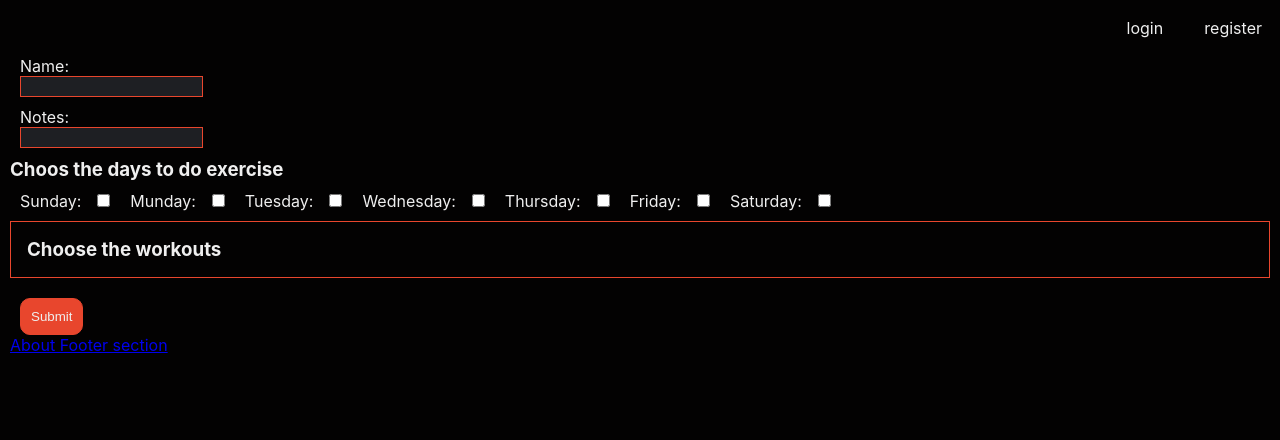
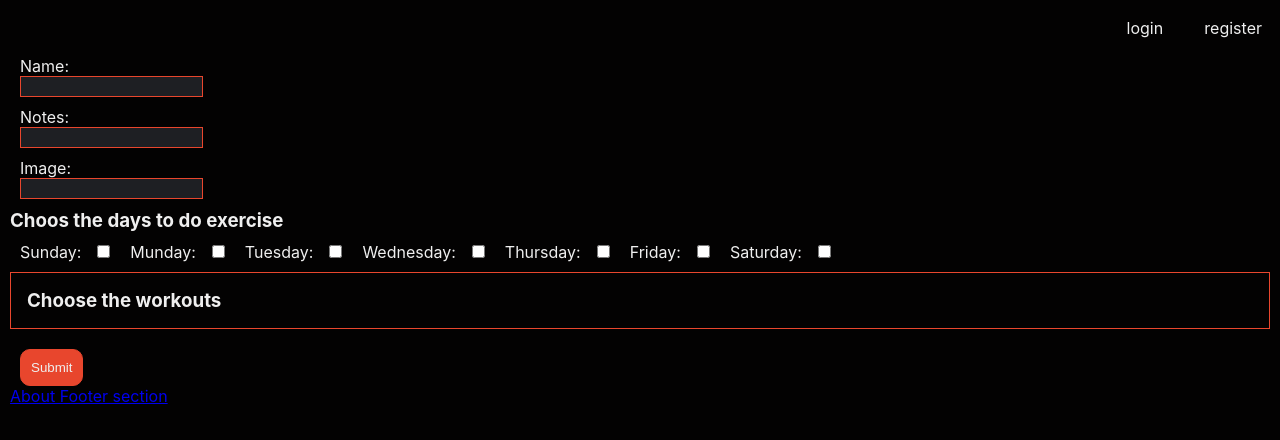
Before and after one commit to rijothedeveloper/WorkoutLogger, a React (Create React App) app in the folder Frontend/workout-logger/: page /newPlan in a window 1280 px wide. Shown: the top 440 px of the page. Built offline with nearby package versions, Linux system fonts and the light colour scheme.

Commit message:
plan image showing

```diff
--- a/Frontend/workout-logger/src/components/NewPlanForm.js
+++ b/Frontend/workout-logger/src/components/NewPlanForm.js
@@ -70,6 +70,15 @@ const NewPlanForm = ({ savePlan }) => {
           type="text"
           name="notes"
           value={formData.notes}
+          onChange={handleChange}
+        />
+      </label>
+      <label>
+        Image:
+        <input
+          type="text"
+          name="imgUrl"
+          value={formData.imgUrl}
           onChange={handleChange}
         />
       </label>
--- a/Frontend/workout-logger/src/components/Plan.js
+++ b/Frontend/workout-logger/src/components/Plan.js
@@ -6,8 +6,8 @@ const Plan = ({ plan }) => {
     <div className="card">
       <Link to={"/plans/" + plan.id}>
         <figure>
-          {plan.image_url ? (
-            <img src={plan.image_url} height="200px" />
+          {plan.imgurl ? (
+            <img src={plan.imgurl} height="200px" />
           ) : (
             <img src={fitnessImage} height="200px" />
           )}
```
Also changed, not shown: 2 other files (tests, documents, lock files or other folders).
